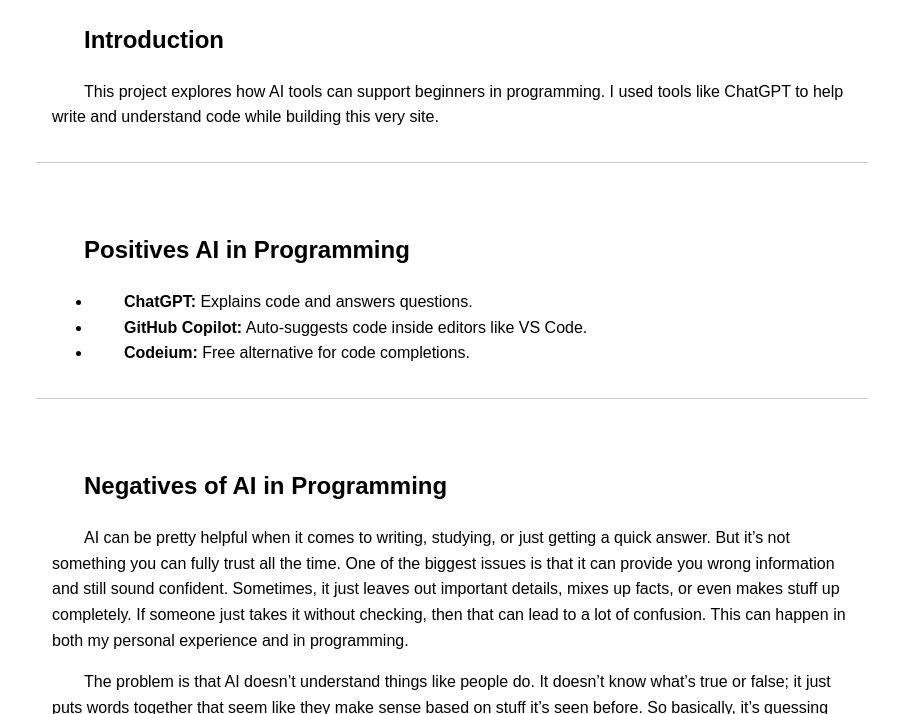
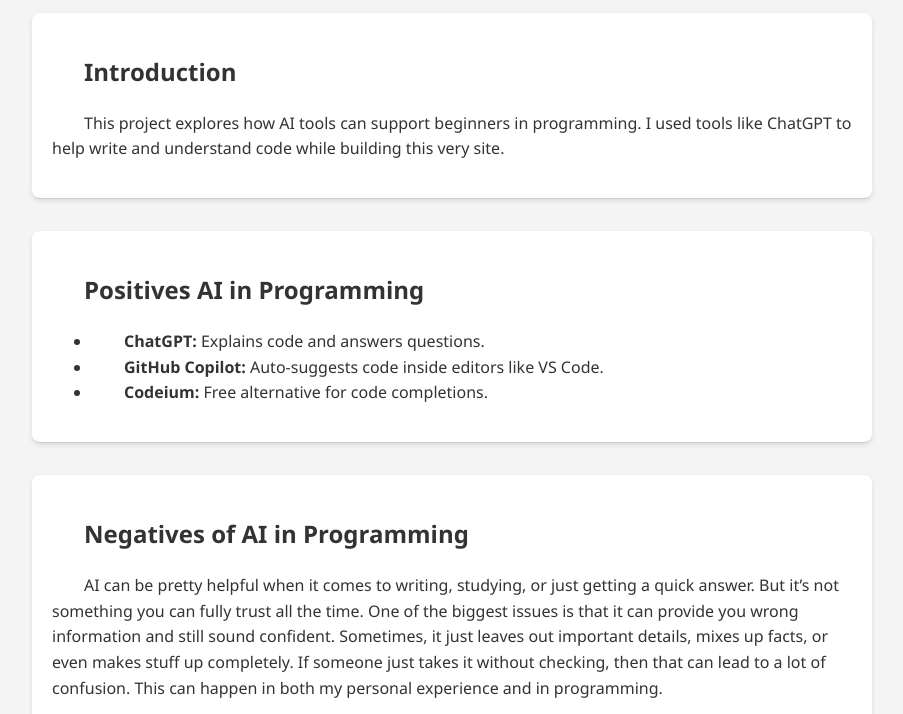
Before and after one commit to Bhunter101/Bhunter101, a plain HTML site: page index.html in a window 1280 px wide. Shown: the part 199-913 px from the top of the page, without its empty margins (188-1091 px from the left). Drawn offline with Linux system fonts and the light colour scheme.

Commit message:
Update index.html
Text 2 trying with background

```diff
--- a/index.html
+++ b/index.html
@@ -6,12 +6,13 @@
   <title>Overview on AI use in Programming</title>
   <style>
     body {
-      font-family: sans-serif;
-      margin: 0;
-      padding: 0;
-      line-height: 1.6;
-    }
-    header, nav, section {
+  background-color: #f4f4f4; /* Light gray background */
+  font-family: 'Segoe UI', Tahoma, Geneva, Verdana, sans-serif; /* Clean, modern fonts */
+  color: #333; /* Softer dark gray text */
+  line-height: 1.6; /* Makes lines easier to read */
+  padding: 20px;
+}
+   header, nav, section {
       padding: 1em;
       max-width: 800px;
       margin: auto;
@@ -25,10 +26,15 @@
       text-decoration: underline;
     }
     section {
-      border-bottom: 1px solid #ccc;
-      margin-bottom: 2em;
-      text-indent: 2em
-    }
+  border-bottom: 1px solid #ccc;
+  margin-bottom: 2em;
+  text-indent: 2em;
+  background: white;
+  padding: 20px;
+  border-radius: 8px; /* Rounded corners */
+  box-shadow: 0 2px 5px rgba(0,0,0,0.1); /* Soft shadow around sections */
+}
+
   </style>
 </head>
 <body>
```
